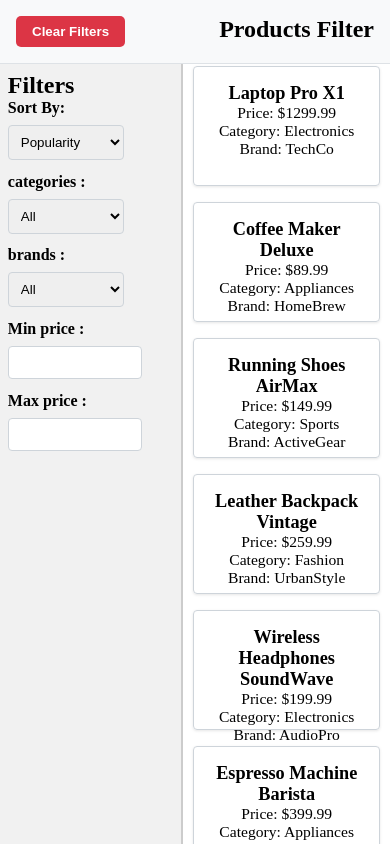
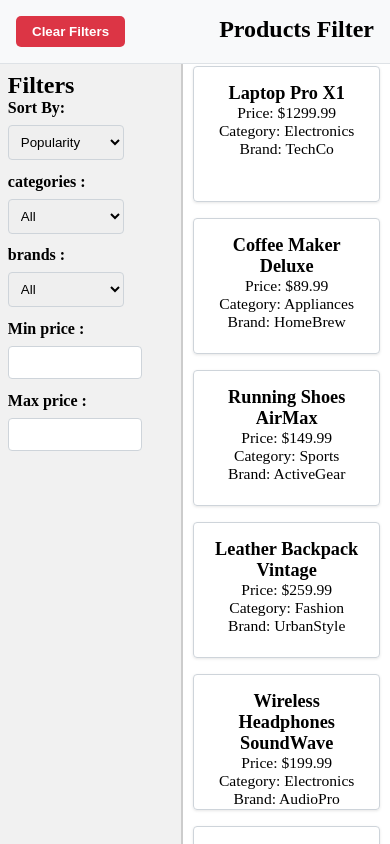
Before and after one commit to marim27/product_filter, a React (Vite) app: page / in a window 390 px wide. Shown: the top 844 px of the page. Built offline with nearby package versions, Linux system fonts and the light colour scheme.

Commit message:
Update ProductFilter.module.css

```diff
--- a/src/styles/ProductFilter.module.css
+++ b/src/styles/ProductFilter.module.css
@@ -36,7 +36,7 @@
     .product {
         width: 100%;
         text-align: center;
-        height: 7.5rem;
+        height: 8.5rem;
         font-size: 4vw;
         margin: 0 .5rem;
     }
```
